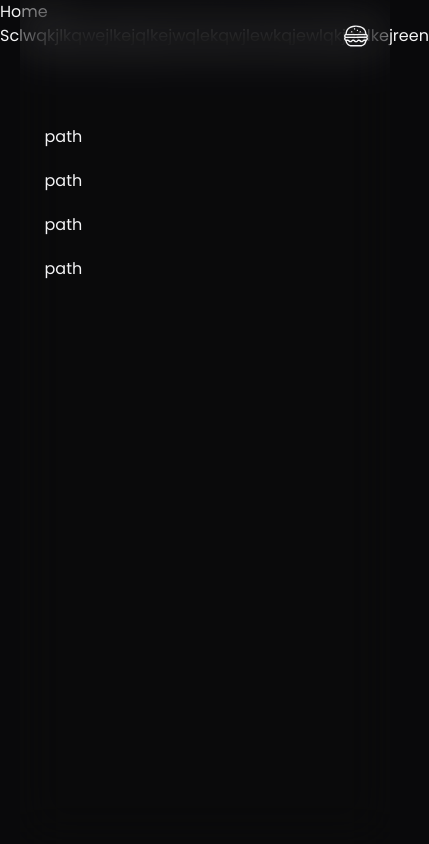
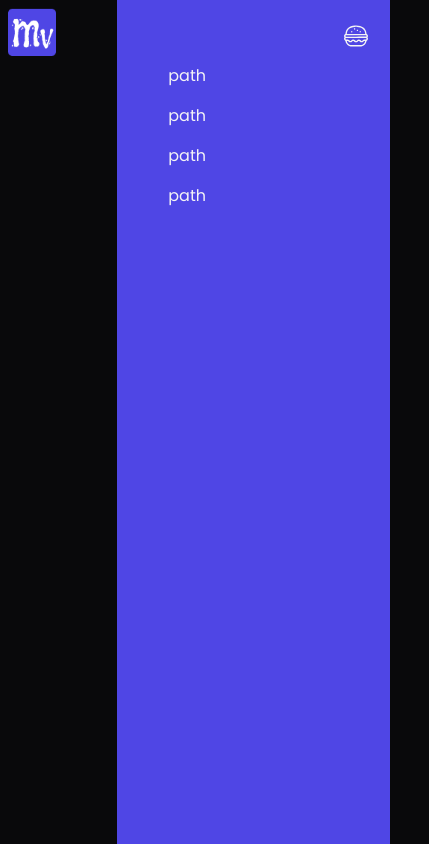
Before and after one commit to markinascimento/portifolio, a Next.js app: page / in a window 390 px wide. Both pictures are taken after a click on the button 356 px from the left and 36 px from the top of the page. Shown: the whole page, 429 px wide, since content can reach past the window. Built offline with nearby package versions, Linux system fonts and the light colour scheme.

Commit message:
feat: add logo in assests folder

```diff
--- a/src/app/globals.css
+++ b/src/app/globals.css
@@ -6,33 +6,3 @@
   margin: 0;
   padding: 0;
 }
-
-ul {
-  padding: 25px;
-  position: absolute;
-  top: 100px;
-  width: 230px;
-}
-
-li {
-  list-style: none;
-  margin-bottom: 20px;
-  display: flex;
-  align-items: center;
-  cursor: pointer;
-}
-
-.icon-placeholder {
-  width: 40px;
-  height: 40px;
-  border-radius: 50%;
-  flex: 40px 0;
-  margin-right: 20px;
-}
-
-.text-placeholder {
-  border-radius: 5px;
-  width: 200px;
-  height: 20px;
-  flex: 1;
-}
--- a/src/app/page.tsx
+++ b/src/app/page.tsx
@@ -1,9 +1,12 @@
 import { MenuMobile } from "@/components/menu-mobile";
+
+import logo from "@/assets/logo.png";
+import Image from "next/image";
 
 export default function Home() {
   return (
     <div>
-      <h1> Home Sclwqkjlkqwejlkejqlkejwqlekqwjlewkqjewlqkjeqlkejreen </h1>
+      <Image src={logo} alt="Logo" className="size-12 m-2" priority />
       <MenuMobile />
     </div>
   );
--- a/src/components/MenuItem.tsx
+++ b/src/components/MenuItem.tsx
@@ -1,6 +1,7 @@
 "use client";
 
 import { motion } from "framer-motion";
+import Link from "next/link";
 
 const variants = {
   open: {
@@ -26,7 +27,9 @@ export const MenuItem = () => {
       whileHover={{ scale: 1.1 }}
       whileTap={{ scale: 0.95 }}
     >
-      <span> path </span>
+      <Link href="#" className="inline-block cursor-pointer">
+        <span> path </span>
+      </Link>
     </motion.li>
   );
 };
--- a/src/components/menu-mobile.tsx
+++ b/src/components/menu-mobile.tsx
@@ -57,13 +57,16 @@ export function MenuMobile() {
       initial={false}
       animate={isOpen ? "open" : "closed"}
       custom={0}
-      className="absolute top-0 bottom-0 right-0 w-[95vw] md:hidden"
+      className="absolute top-0 bottom-0 right-0 w-[70vw] md:hidden"
     >
       <motion.div
-        className="absolute inset-0 bg-zinc-900/10 backdrop-blur-xl w-full"
+        className="absolute inset-0 bg-indigo-600 backdrop-blur-sm w-full"
         variants={sidebarOptions}
       >
-        <motion.ul variants={variants}>
+        <motion.ul
+          className="flex flex-col w-full max-w-[80%] mt-16 space-y-4 pl-6 m-auto"
+          variants={variants}
+        >
           {Array.from({ length: 4 }).map((_, i) => (
             <MenuItem key={i} />
           ))}
```
Also changed, not shown: src/assets/logo.png (added).
